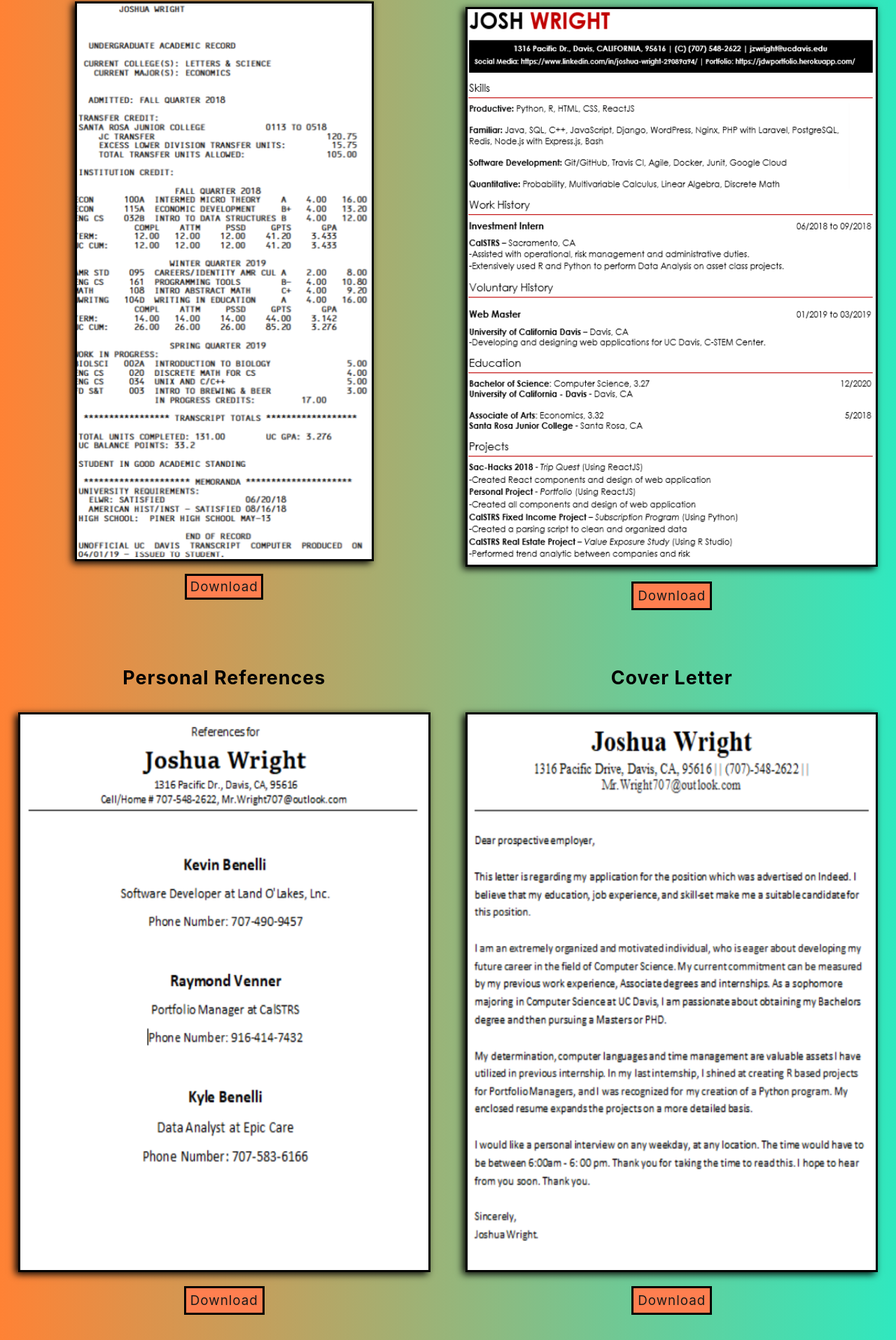
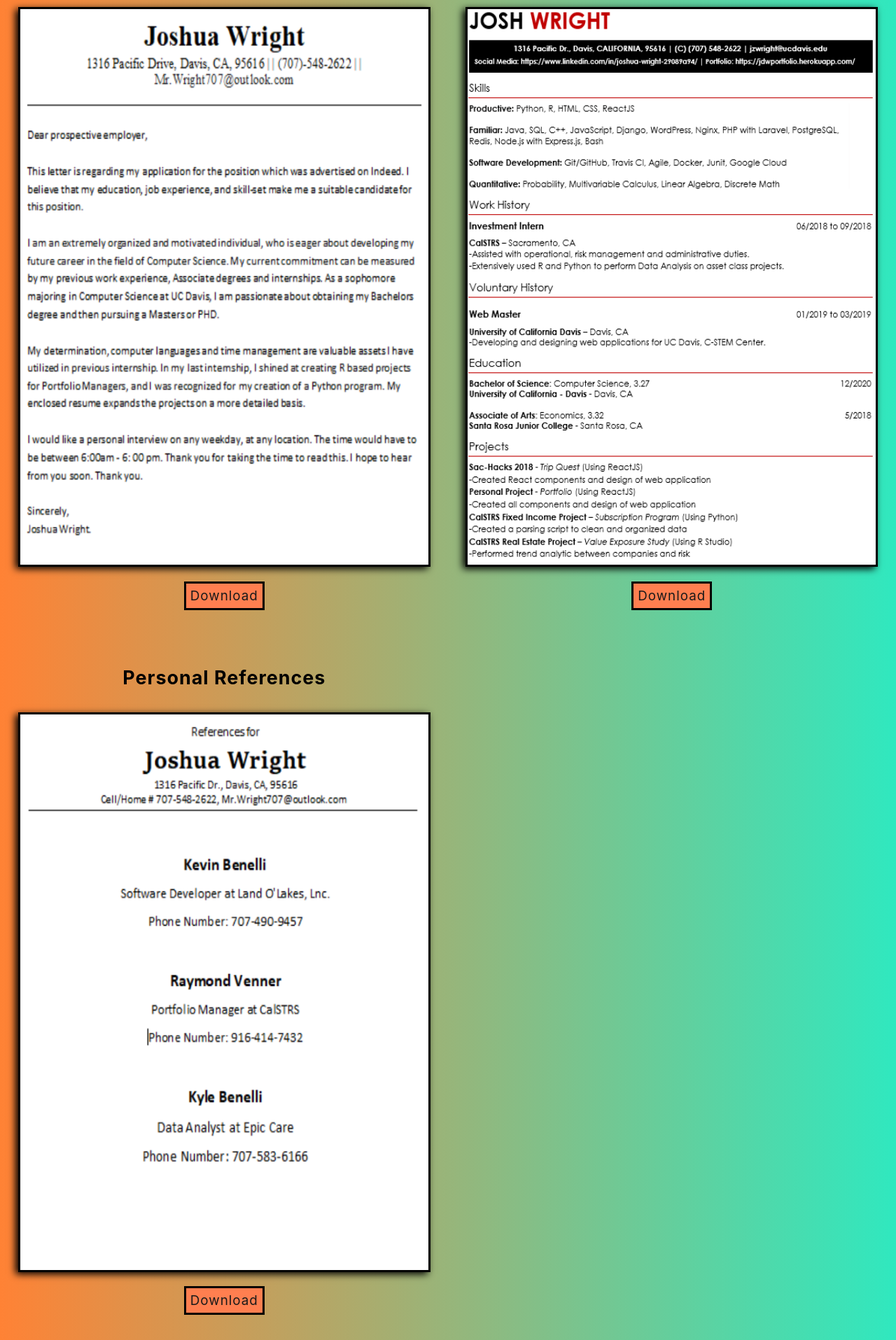
Before and after one commit to Jwright707/jdwportfolio, a React (Create React App) app: page /attachments in a window 1280 px wide. Shown: the part 221-2136 px from the top of the page at 70% size. Built offline with nearby package versions, Linux system fonts and the light colour scheme.

Commit message:
Updated attachments

```diff
--- a/src/components/attachments.js
+++ b/src/components/attachments.js
@@ -14,13 +14,13 @@ class attachments extends Component {
     return (
       <div className="attachmentsPage">
         <p className="atch1">
-          UC Davis Transcript
+          Cover Letter
           <br />
-          <a href={transcript} target="_blank">
-            <img src={transcriptPic} className="pi" />
+          <a href={coverLetterPic} target="_blank">
+            <img src={coverLetterPic} className="pi" />
           </a>
           <br />
-          <a href={transcript} download className="downloadlink">
+          <a href={coverLetter} download className="downloadlink">
             Download
           </a>
         </p>
@@ -46,17 +46,6 @@ class attachments extends Component {
             Download
           </a>
         </p>
-        <p className="atch4">
-          Cover Letter
-          <br />
-          <a href={coverLetterPic} target="_blank">
-            <img src={coverLetterPic} className="pi" />
-          </a>
-          <br />
-          <a href={coverLetter} download className="downloadlink">
-            Download
-          </a>
-        </p>
       </div>
     );
   }
```
